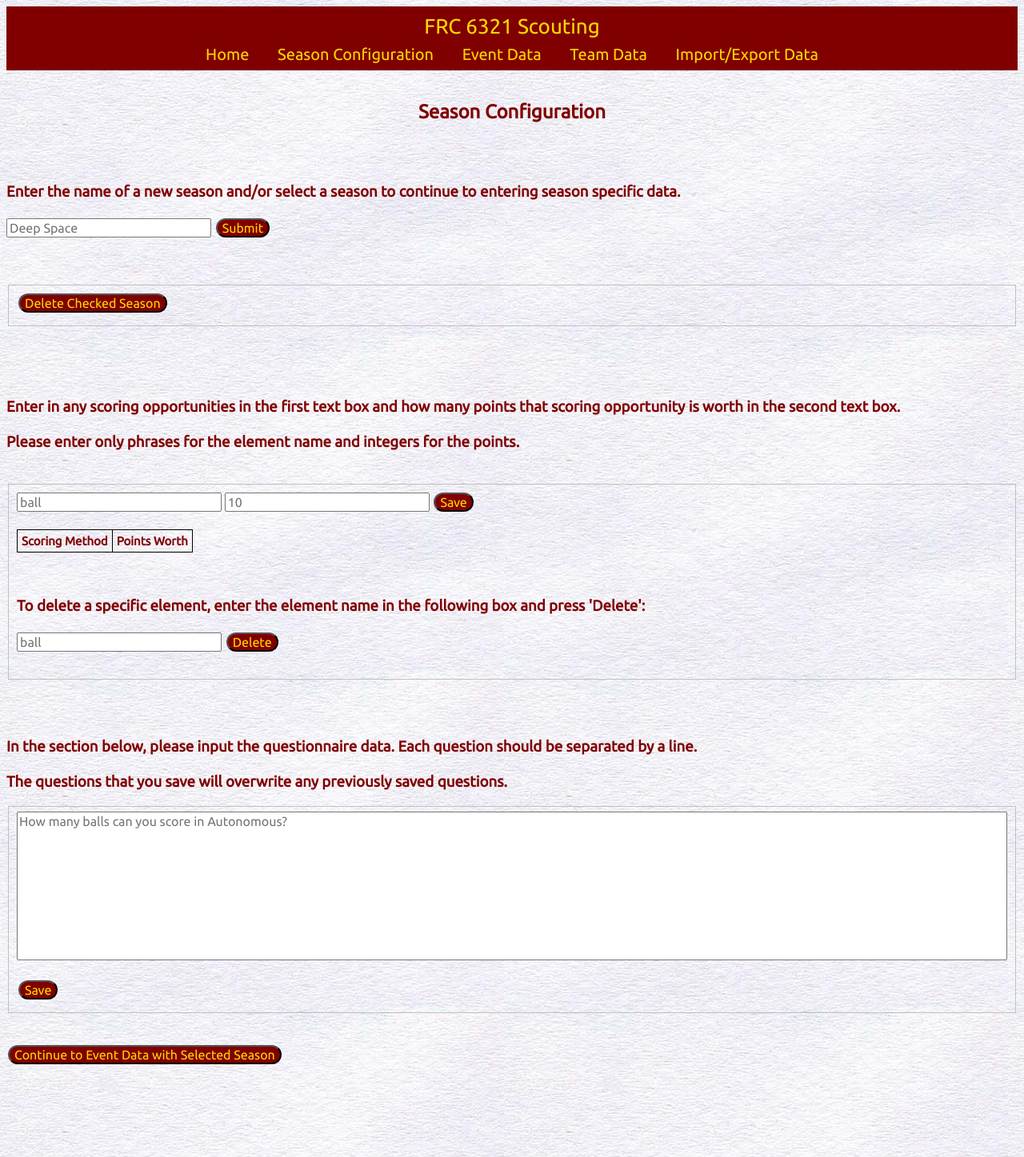
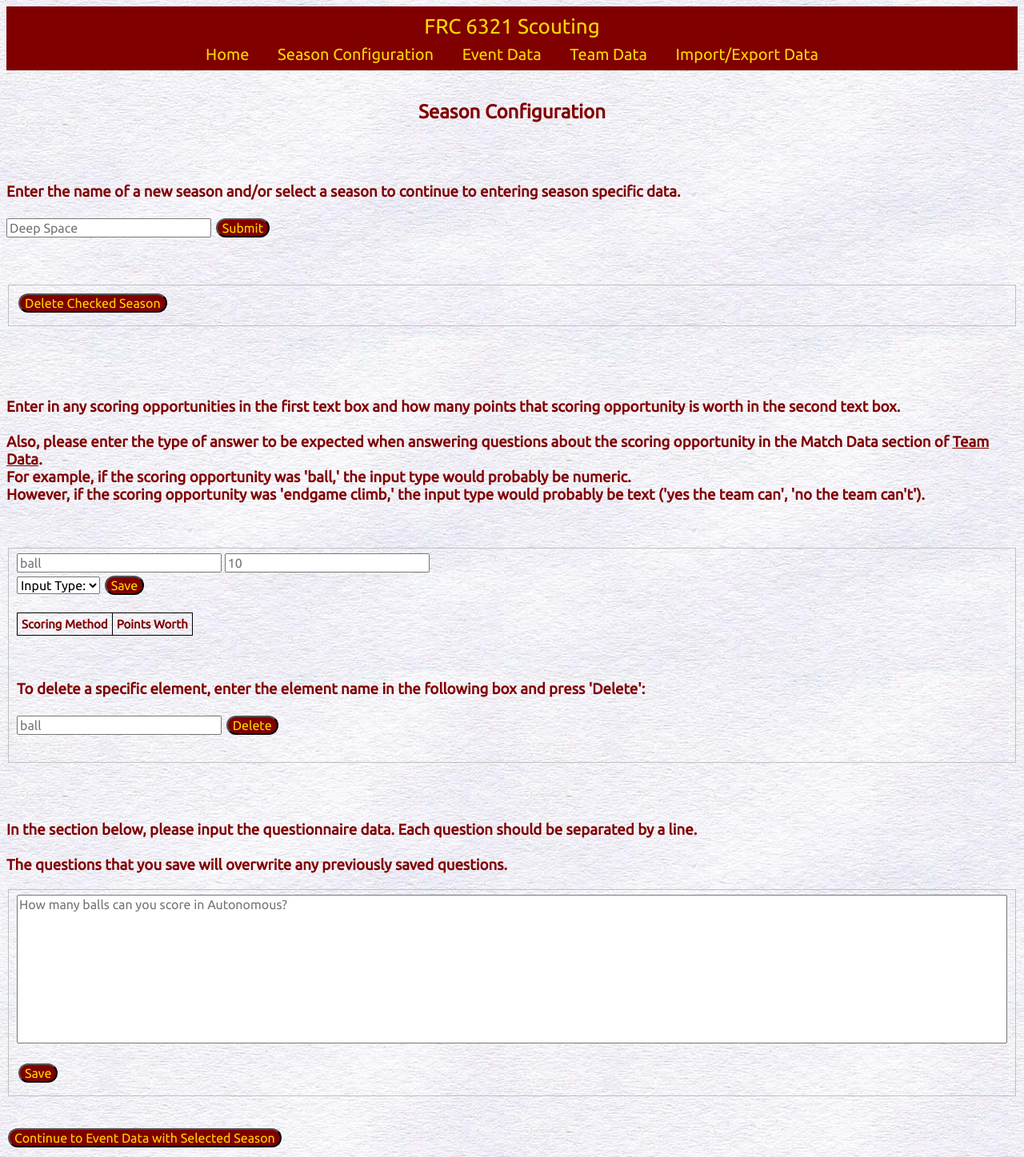
Before and after one commit to Team6321/Scouting_App, a Jekyll site: the page built from season-config.html, in a window 1280 px wide. Shown: the whole page at 80% size. Built offline with Jekyll 4.4.1, drawn with Linux system fonts in a browser that asks for light colours.

Commit message:
Added/modified html to add an input type for the elements
- input type for elements will help for displaying inputs in match data questionnaire

```diff
--- a/season-config.html
+++ b/season-config.html
@@ -15,16 +15,23 @@ layout: basic
 <br><br><br><br>
 <h3 id = "seasonQuestionsTitle" style = "text-align: center"></h3>
 
-<h3>Enter in any scoring opportunities in the first text box
-    and how many points that scoring opportunity is
-    worth in the second text box. <br><br>
-    Please enter only phrases for the element name and
-    integers for the points.<br><br>
+<h3>Enter in any scoring opportunities in the first text box and how many points that scoring opportunity is worth in the second text box.
+    <br><br>
+    Also, please enter the type of answer to be expected when answering questions about the scoring opportunity in
+    the Match Data section of <a href='/event-data.html'>Team Data</a>.<br>
+    For example, if the scoring opportunity was 'ball,' the input type would probably be numeric. <br>
+    However, if the scoring opportunity was 'endgame climb,' the input type would probably be text ('yes the team can', 'no the team can't').
 </h3>
-
+<br><br>
 <fieldset id = "scoringOpportunities">
     <input type="text" id="elementKey" class='js_clear_on_load' placeholder="ball">
     <input type="number" id="elementPoints" class='js_clear_on_load' placeholder = "10">
+    <br>
+    <select>
+        <option value = '0' selected>Input Type:</option selected>
+        <option value = '1'>Numeric</option>
+        <option value = '2'>Text</option>
+    </select>
     <button id="scoringSaveButton" class="r3-button">Save</button>
 
     <br>
```
